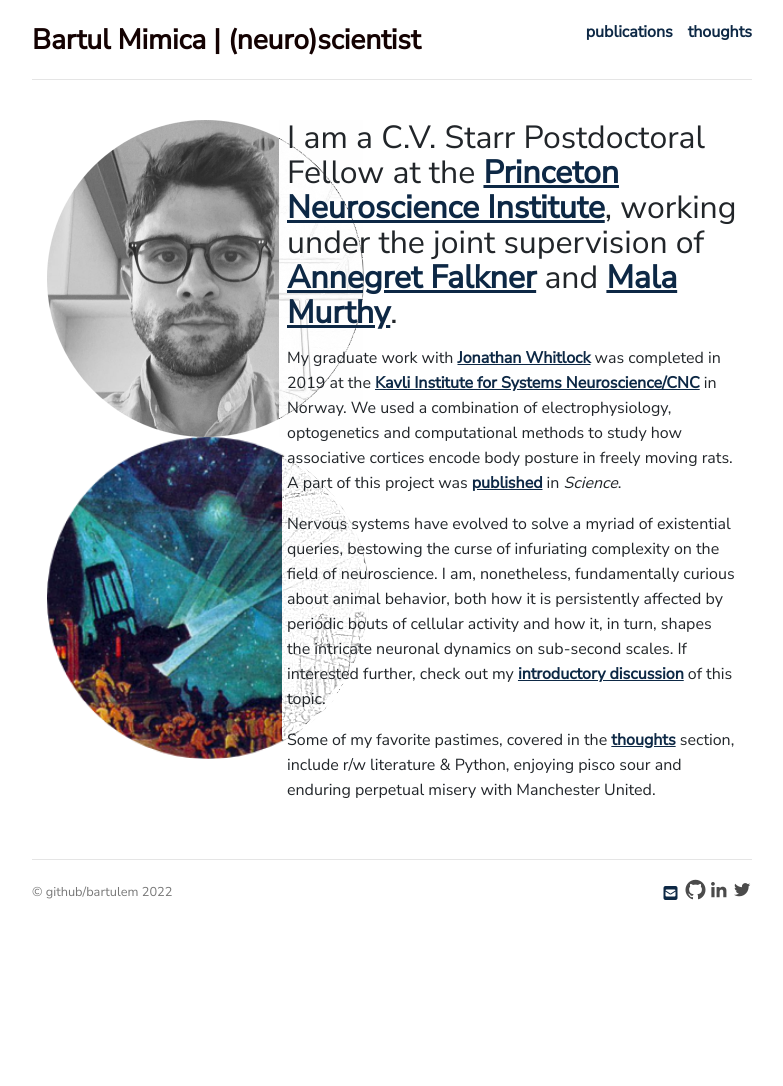
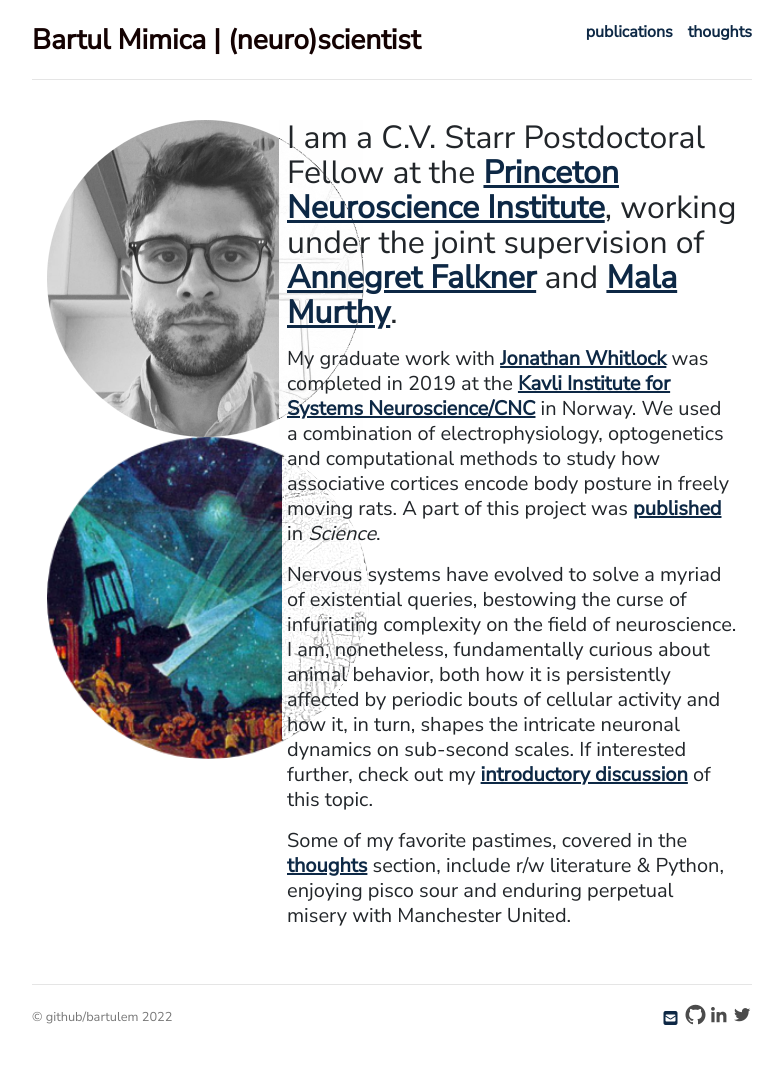
Before and after one commit to bartulem/bartulem.github.io, a Jekyll site: the page built from index.html, in a window 1280 px wide. Shown: the whole page, without its empty margins (248-1031 px from the left). Built offline with Jekyll 4.4.1, drawn with Linux system fonts in a browser that asks for light colours; nearby versions of some CDN libraries; comment, search, counter and statistics services are not loaded; a style sheet for code colours, icons or effects is not loaded; before the commit the page ends 961 px from its top, so only the background shows below that.

Commit message:
2022 format v15

```diff
--- a/css/style.css
+++ b/css/style.css
@@ -39,7 +39,7 @@
 .jumbotron { margin: 80px 0; }
 .jumbotron h1 { font-size: 72px; line-height: 1; }
 .jumbotron .btn { font-size: 21px; padding: 14px 24px; }
-.marketing p { line-height: 25px; }
+.marketing p { font-size: 20px; line-height: 25px; }
 .marketing p.lead { font-size: 32px; line-height: 35px; }
 
 .science, .inexile, .resources, .error { margin-bottom: 30px; }
```
